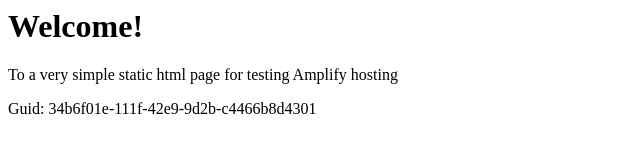
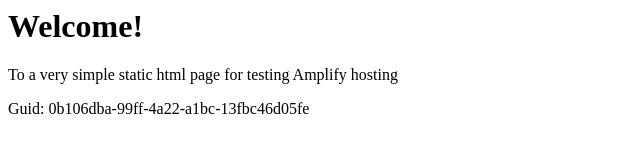
Before and after one commit to aws-aemilia-iad/Github-PR-Commit-Integration-Test-DoNotTouch-GitHubWebhookPushCanaryTest-v1-prod-us-east-1, a website: page src/index.html in a window 1280 px wide. Shown: the full height of the page, 0-640 px from the left. Drawn offline with Linux system fonts and the light colour scheme.

Commit message:
commit from integ tests

```diff
--- a/src/index.html
+++ b/src/index.html
@@ -12,6 +12,6 @@
 <body>
     <h1>Welcome!</h1>
     <p>To a very simple static html page for testing Amplify hosting</p>
-    <p>Guid: 34b6f01e-111f-42e9-9d2b-c4466b8d4301</p></body>
+    <p>Guid: 0b106dba-99ff-4a22-a1bc-13fbc46d05fe</p></body>
 
 </html>
```
